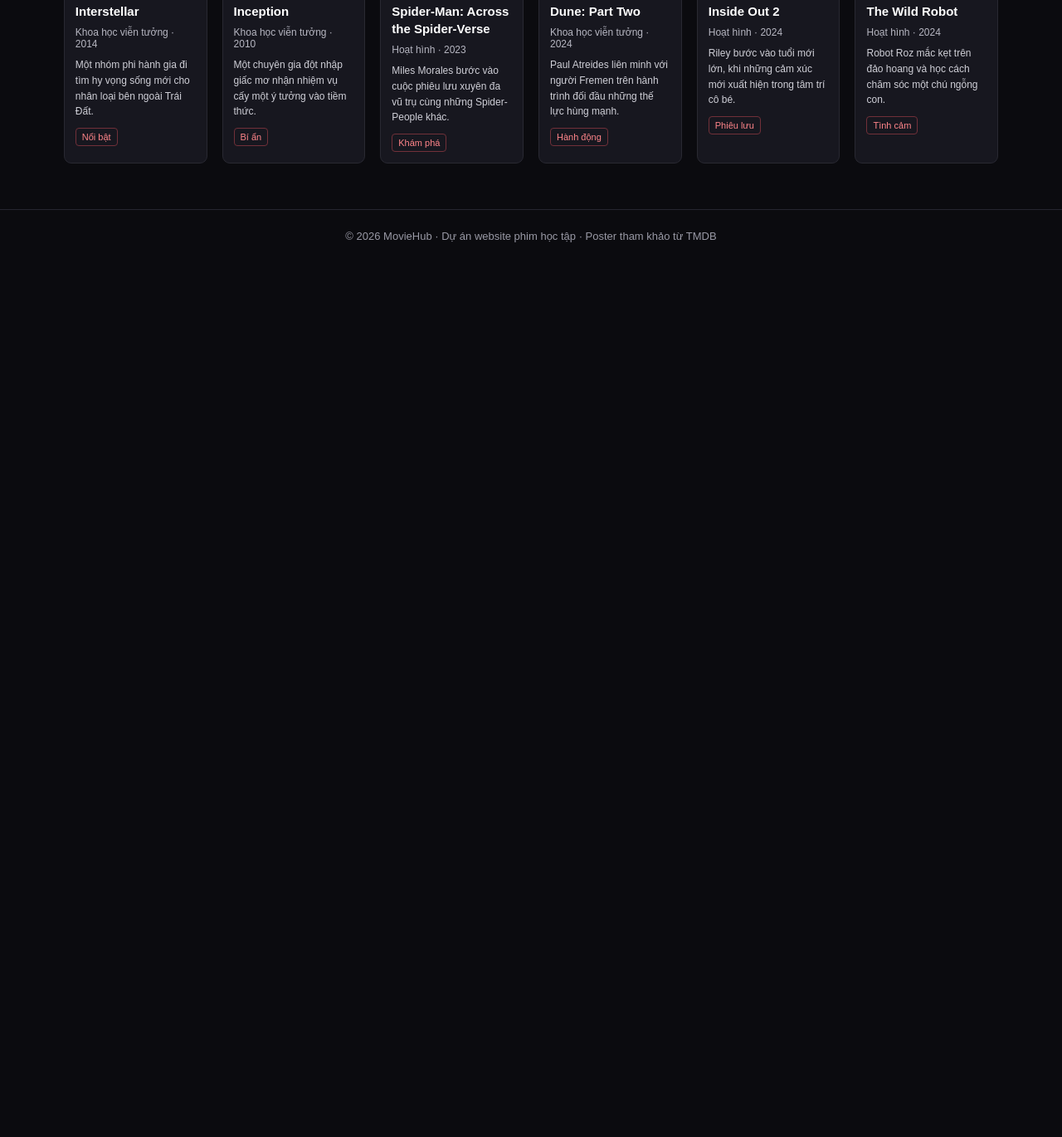
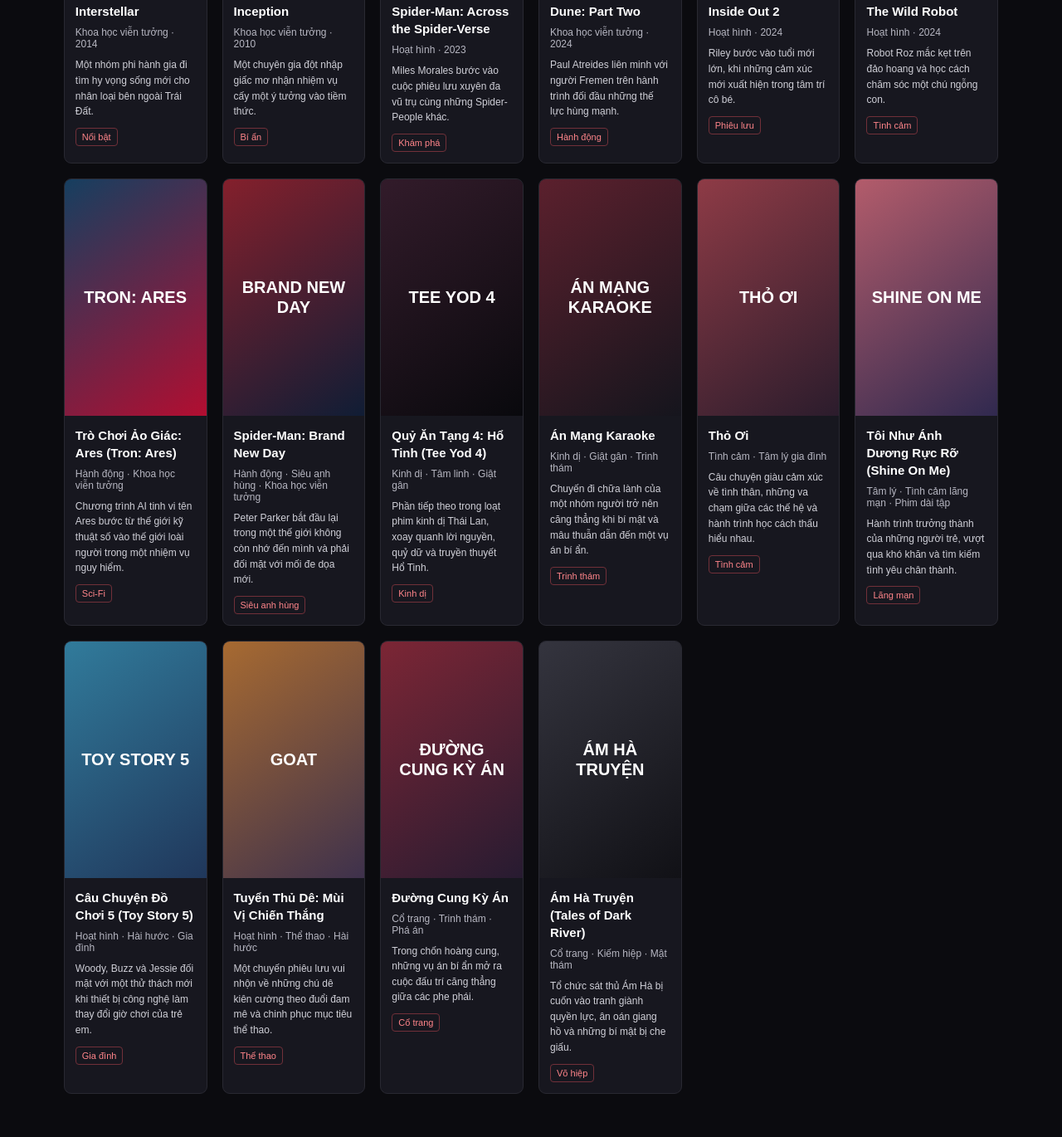
Before and after one commit to vanthe-14/moviehub, a plain HTML site: page index.html in a window 1280 px wide. Shown: the part 987-2357 px from the top of the page at 83% size. Before the commit the page ends 1303 px from the top, so only its background shows below. Drawn offline with Linux system fonts and the light colour scheme.

Commit message:
Add ten new movie titles and fix movie grid layout

```diff
--- a/index.html
+++ b/index.html
@@ -72,7 +72,7 @@
   <main id="movies">
     <div class="section-heading">
       <h2>Phim nổi bật</h2>
-      <span id="searchCount" aria-live="polite">Hiển thị 6 bộ phim</span>
+      <span id="searchCount" aria-live="polite">Hiển thị 16 bộ phim</span>
     </div>
     <div class="movies" id="movieList">
       <article class="movie">
@@ -99,7 +99,47 @@
         <div class="poster" style="--poster-a:#7c3434;--poster-b:#27202a"><img src="https://image.tmdb.org/t/p/w500/wTnV3PCVW5O92JMrFvvrRcV39RU.jpg" alt="Poster phim The Wild Robot" loading="lazy" onerror="this.style.display='none';this.nextElementSibling.style.display='grid'"><span class="poster-fallback">THE WILD ROBOT</span></div>
         <div class="movie-info"><h3>The Wild Robot</h3><div class="meta">Hoạt hình · 2024</div><p class="description">Robot Roz mắc kẹt trên đảo hoang và học cách chăm sóc một chú ngỗng con.</p><span class="tag">Tình cảm</span></div>
       </article>
-
+      <article class="movie">
+        <div class="poster" style="--poster-a:#163f60;--poster-b:#b20e31"><span class="poster-fallback" style="display:grid">TRON: ARES</span></div>
+        <div class="movie-info"><h3>Trò Chơi Ảo Giác: Ares (Tron: Ares)</h3><div class="meta">Hành động · Khoa học viễn tưởng</div><p class="description">Chương trình AI tinh vi tên Ares bước từ thế giới kỹ thuật số vào thế giới loài người trong một nhiệm vụ nguy hiểm.</p><span class="tag">Sci-Fi</span></div>
+      </article>
+      <article class="movie">
+        <div class="poster" style="--poster-a:#84202c;--poster-b:#101d35"><span class="poster-fallback" style="display:grid">BRAND NEW DAY</span></div>
+        <div class="movie-info"><h3>Spider-Man: Brand New Day</h3><div class="meta">Hành động · Siêu anh hùng · Khoa học viễn tưởng</div><p class="description">Peter Parker bắt đầu lại trong một thế giới không còn nhớ đến mình và phải đối mặt với mối đe dọa mới.</p><span class="tag">Siêu anh hùng</span></div>
+      </article>
+      <article class="movie">
+        <div class="poster" style="--poster-a:#321b2a;--poster-b:#09090d"><span class="poster-fallback" style="display:grid">TEE YOD 4</span></div>
+        <div class="movie-info"><h3>Quỷ Ăn Tạng 4: Hổ Tinh (Tee Yod 4)</h3><div class="meta">Kinh dị · Tâm linh · Giật gân</div><p class="description">Phần tiếp theo trong loạt phim kinh dị Thái Lan, xoay quanh lời nguyền, quỷ dữ và truyền thuyết Hổ Tinh.</p><span class="tag">Kinh dị</span></div>
+      </article>
+      <article class="movie">
+        <div class="poster" style="--poster-a:#5b202d;--poster-b:#15151d"><span class="poster-fallback" style="display:grid">ÁN MẠNG KARAOKE</span></div>
+        <div class="movie-info"><h3>Án Mạng Karaoke</h3><div class="meta">Kinh dị · Giật gân · Trinh thám</div><p class="description">Chuyến đi chữa lành của một nhóm người trở nên căng thẳng khi bí mật và mâu thuẫn dẫn đến một vụ án bí ẩn.</p><span class="tag">Trinh thám</span></div>
+      </article>
+      <article class="movie">
+        <div class="poster" style="--poster-a:#8e3b46;--poster-b:#2b1c2c"><span class="poster-fallback" style="display:grid">THỎ ƠI</span></div>
+        <div class="movie-info"><h3>Thỏ Ơi</h3><div class="meta">Tình cảm · Tâm lý gia đình</div><p class="description">Câu chuyện giàu cảm xúc về tình thân, những va chạm giữa các thế hệ và hành trình học cách thấu hiểu nhau.</p><span class="tag">Tình cảm</span></div>
+      </article>
+      <article class="movie">
+        <div class="poster" style="--poster-a:#b35c6b;--poster-b:#30294f"><span class="poster-fallback" style="display:grid">SHINE ON ME</span></div>
+        <div class="movie-info"><h3>Tôi Như Ánh Dương Rực Rỡ (Shine On Me)</h3><div class="meta">Tâm lý · Tình cảm lãng mạn · Phim dài tập</div><p class="description">Hành trình trưởng thành của những người trẻ, vượt qua khó khăn và tìm kiếm tình yêu chân thành.</p><span class="tag">Lãng mạn</span></div>
+      </article>
+      <article class="movie">
+        <div class="poster" style="--poster-a:#317b9b;--poster-b:#20375b"><span class="poster-fallback" style="display:grid">TOY STORY 5</span></div>
+        <div class="movie-info"><h3>Câu Chuyện Đồ Chơi 5 (Toy Story 5)</h3><div class="meta">Hoạt hình · Hài hước · Gia đình</div><p class="description">Woody, Buzz và Jessie đối mặt với một thử thách mới khi thiết bị công nghệ làm thay đổi giờ chơi của trẻ em.</p><span class="tag">Gia đình</span></div>
+      </article>
+      <article class="movie">
+        <div class="poster" style="--poster-a:#a76a31;--poster-b:#3e314c"><span class="poster-fallback" style="display:grid">GOAT</span></div>
+        <div class="movie-info"><h3>Tuyển Thủ Dê: Mùi Vị Chiến Thắng</h3><div class="meta">Hoạt hình · Thể thao · Hài hước</div><p class="description">Một chuyến phiêu lưu vui nhộn về những chú dê kiên cường theo đuổi đam mê và chinh phục mục tiêu thể thao.</p><span class="tag">Thể thao</span></div>
+      </article>
+      <article class="movie">
+        <div class="poster" style="--poster-a:#7c2635;--poster-b:#271b31"><span class="poster-fallback" style="display:grid">ĐƯỜNG CUNG KỲ ÁN</span></div>
+        <div class="movie-info"><h3>Đường Cung Kỳ Án</h3><div class="meta">Cổ trang · Trinh thám · Phá án</div><p class="description">Trong chốn hoàng cung, những vụ án bí ẩn mở ra cuộc đấu trí căng thẳng giữa các phe phái.</p><span class="tag">Cổ trang</span></div>
+      </article>
+      <article class="movie">
+        <div class="poster" style="--poster-a:#34343e;--poster-b:#111116"><span class="poster-fallback" style="display:grid">ÁM HÀ TRUYỆN</span></div>
+        <div class="movie-info"><h3>Ám Hà Truyện (Tales of Dark River)</h3><div class="meta">Cổ trang · Kiếm hiệp · Mật thám</div><p class="description">Tổ chức sát thủ Ám Hà bị cuốn vào tranh giành quyền lực, ân oán giang hồ và những bí mật bị che giấu.</p><span class="tag">Võ hiệp</span></div>
+      </article>
+    </div>
     <p class="no-results" id="noResults">Không tìm thấy phim phù hợp. Hãy thử từ khóa khác nhé!</p>
   </main>
 
```
